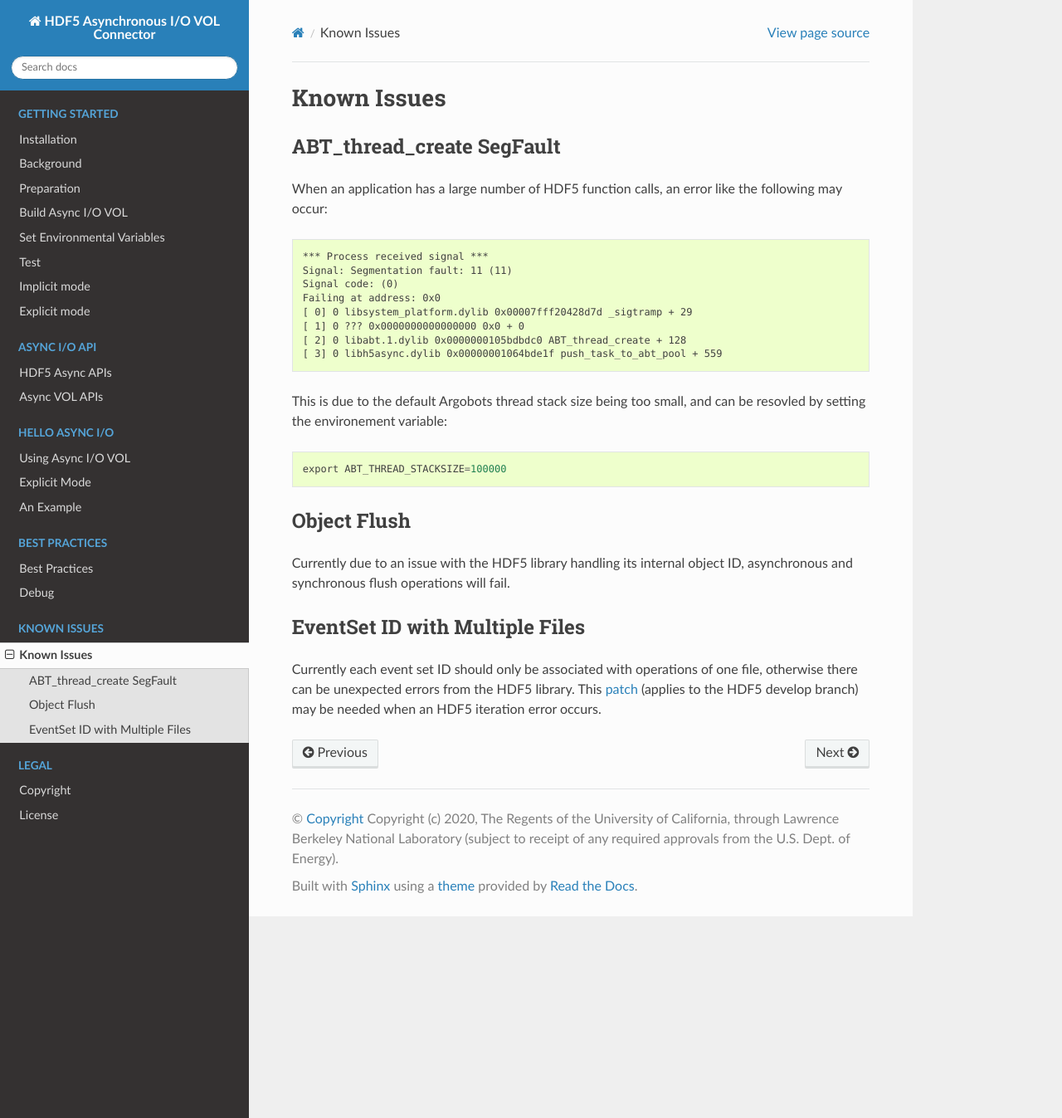
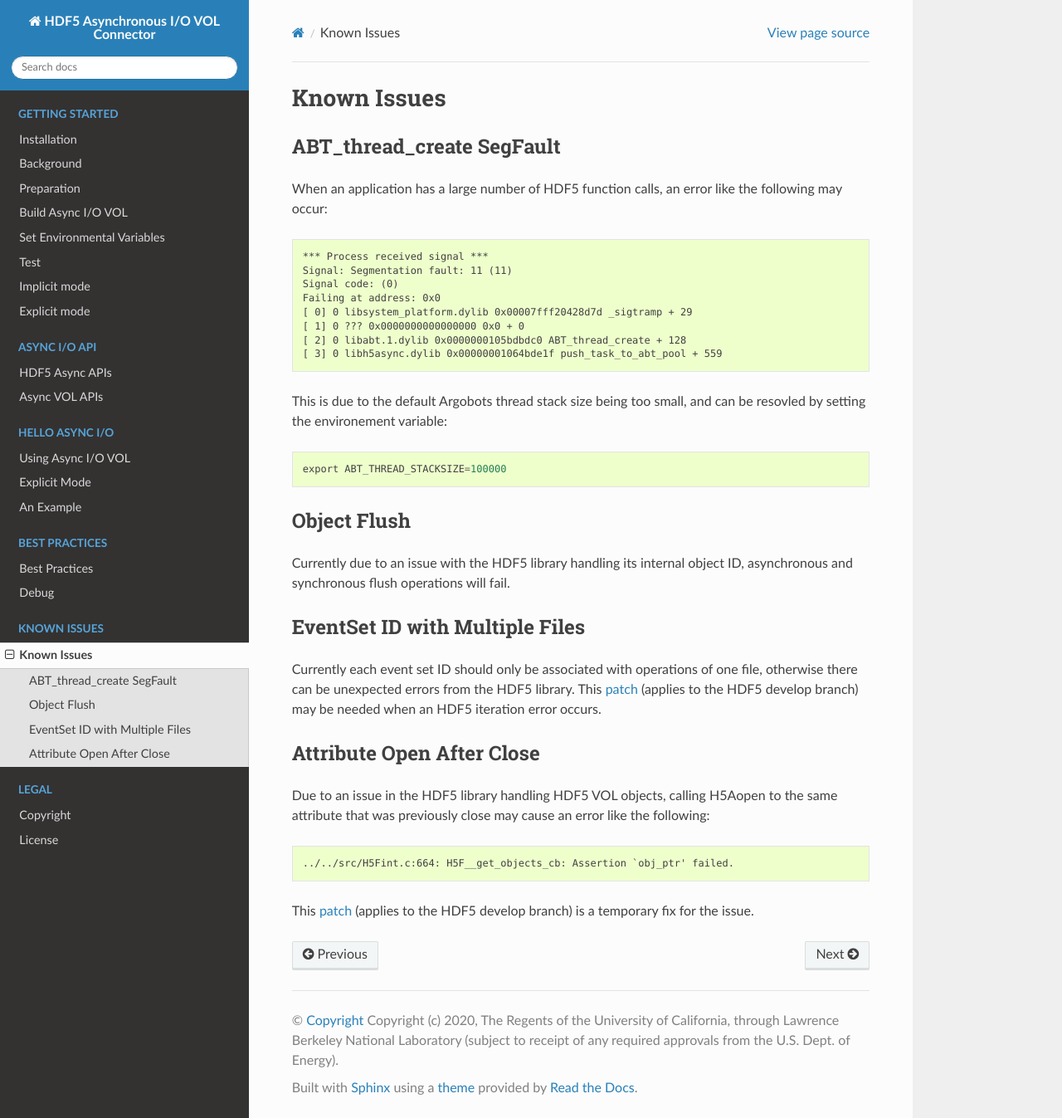
Before and after one commit to HDFGroup/vol-async, a Sphinx documentation site: the page built from docs/source/issue.rst, in a window 1280 px wide and 1347 px high. Shown: the whole window at 83% size. Built offline with Sphinx 7.4.7 and the Read the Docs theme 2.0.0, drawn with Linux system fonts in a browser that asks for light colours.

Commit message:
Update issue.rst

```diff
--- a/docs/source/issue.rst
+++ b/docs/source/issue.rst
@@ -30,3 +30,13 @@
 -------------------------------
 Currently each event set ID should only be associated with operations of one file, otherwise there can be unexpected errors from the HDF5 library.
 This `patch <https://gist.github.com/houjun/4c556f5e5c5e64275c3f412eca395c4e>`_ (applies to the HDF5 develop branch) may be needed when an HDF5 iteration error occurs.
+
+Attribute Open After Close
+--------------------------
+Due to an issue in the HDF5 library handling HDF5 VOL objects, calling H5Aopen to the same attribute that was previously close may cause an error like the following:
+
+.. code-block::
+
+   ../../src/H5Fint.c:664: H5F__get_objects_cb: Assertion `obj_ptr' failed.
+
+This `patch <https://gist.github.com/houjun/208903d8e6a64e2670754d8ca0f6b548>`_ (applies to the HDF5 develop branch) is a temporary fix for the issue.
```
